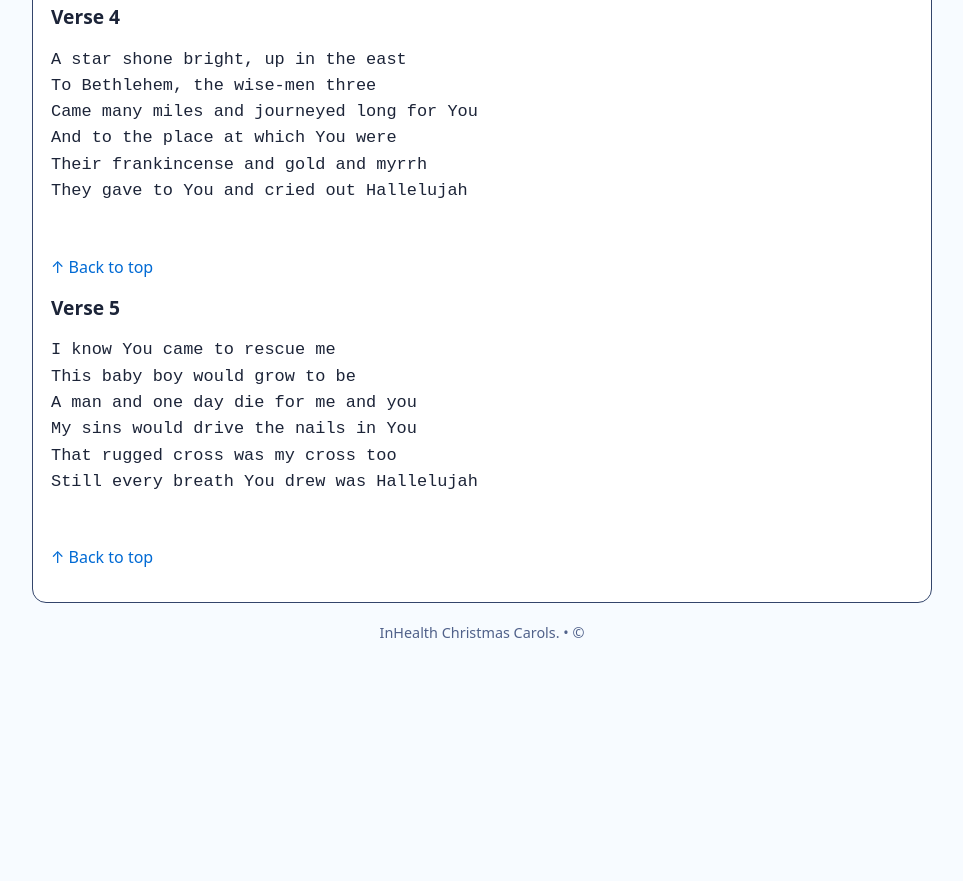
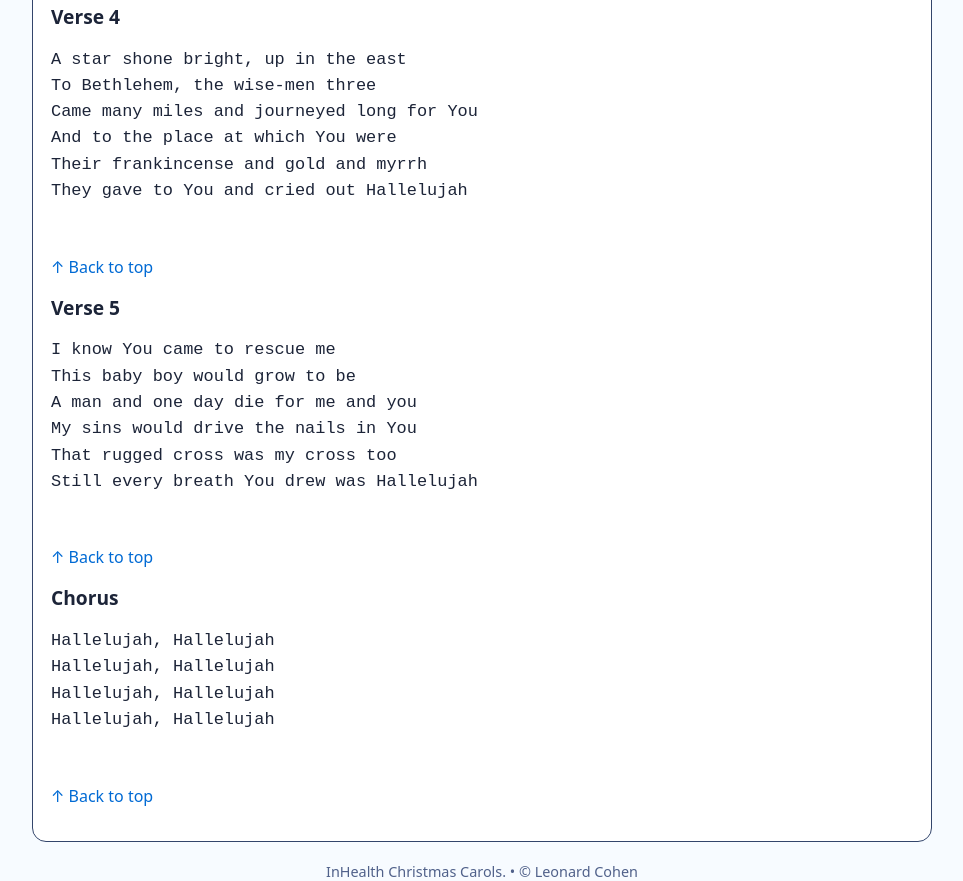
Before and after one commit to terrypothin77/inhealth-christmas-carols, a plain HTML site: page christmashallelujah.html in a window 1280 px wide. Shown: the part 1250-2131 px from the top of the page, without its empty margins (158-1121 px from the left). Before the commit the page ends 1892 px from the top, so only its background shows below. Drawn offline with Linux system fonts and the light colour scheme.

Commit message:
Add files via upload

```diff
--- a/christmashallelujah.html
+++ b/christmashallelujah.html
@@ -114,12 +114,22 @@ Still every breath You drew was Hallelujah
         <a class="top" href="#top">↑ Back to top</a>
       </section>
 
+<section id="Chorus">
+        <h2>Chorus</h2>
+        <pre>
+Hallelujah, Hallelujah
+Hallelujah, Hallelujah
+Hallelujah, Hallelujah
+Hallelujah, Hallelujah
+        </pre>
+        <a class="top" href="#top">↑ Back to top</a>
+      </section>
 
 
     </main>
 
     <footer>
-      InHealth Christmas Carols. • ©
+      InHealth Christmas Carols. • © Leonard Cohen
     </footer>
   </div>
 
```
